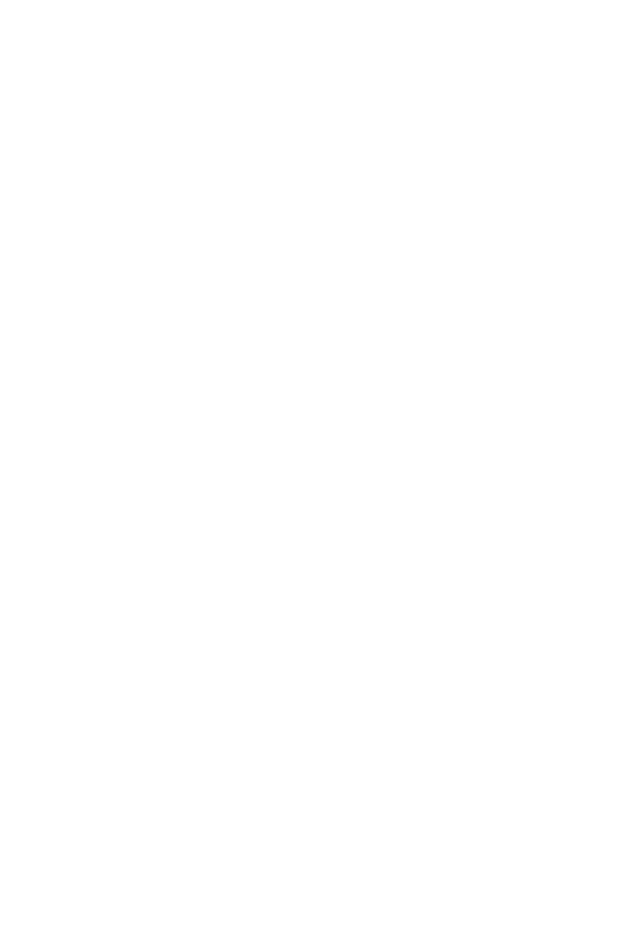
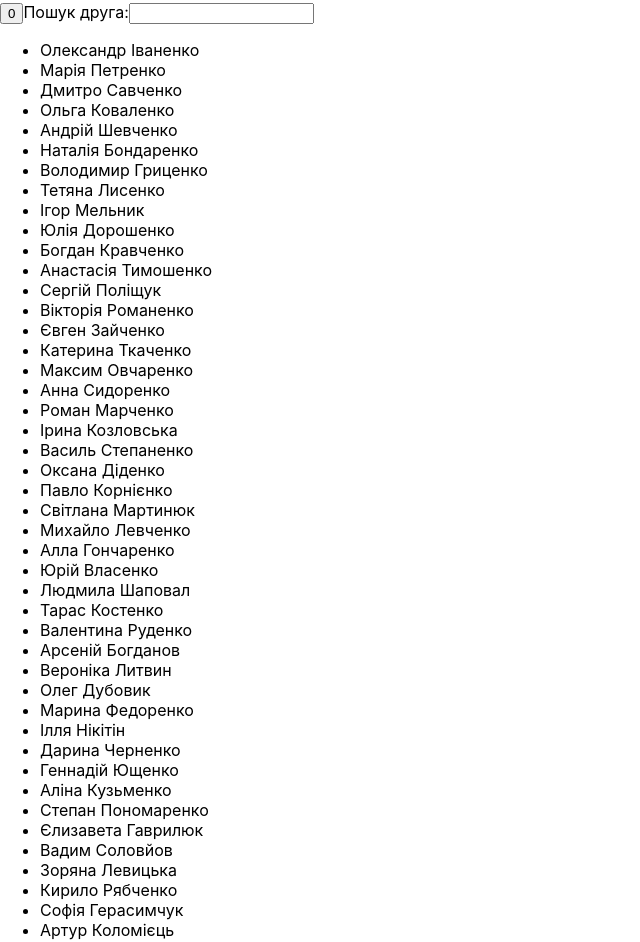
Before and after one commit to Evalac/module4-react-anchor, a React (Create React App) app: page / in a window 1280 px wide. Shown: the part 640-1582 px from the top of the page, without its empty margins (0-640 px from the left). Before the commit the page ends 800 px from the top, so only its background shows below. Built offline with nearby package versions, Linux system fonts and the light colour scheme.

Commit message:
useMemo()

```diff
--- a/src/components/App.jsx
+++ b/src/components/App.jsx
@@ -6,6 +6,7 @@ import { Clock } from './Clock/Clock';
 import { PokemonMainApp } from './PokeApi/PokemonMainApp';
 import { SkipEffectFirstRender } from './SkipEffectFirstRender/SkipEffectFirstRender';
 import { CounterHooks } from './CoutnerHooks/CoutnerHooks';
+import { FriendList } from './UserMenu/Friends';
 
 export const App = () => {
   const colorData = [
@@ -40,6 +41,10 @@ export const App = () => {
       <div style={{ marginTop: 30 }}>
         <CounterHooks />
       </div>
+
+      <div style={{ marginTop: 30 }}>
+        <FriendList />
+      </div>
     </div>
   );
 };
--- a/src/components/CoutnerHooks/CoutnerHooks.jsx
+++ b/src/components/CoutnerHooks/CoutnerHooks.jsx
@@ -5,10 +5,10 @@ function counterReducer(state, action) {
 
   switch (action.type) {
     case 'increment':
-      return state + action.playload;
+      return { ...state, count: state.count + action.playload };
 
     case 'decrement':
-      return state - action.playload;
+      return { ...state, count: state.count - action.playload };
 
     default:
       return state;
@@ -16,11 +16,11 @@ function counterReducer(state, action) {
 }
 
 function CounterHooks(params) {
-  const [count, dispatch] = useReducer(counterReducer, 0);
+  const [state, dispatch] = useReducer(counterReducer, { count: 0 });
 
   return (
     <div>
-      <p>Кількість кліків: {count}</p>
+      <p>Кількість кліків: {state.count}</p>
       <button
         type="button"
         onClick={() => {
--- /dev/null
+++ b/src/components/UserMenu/Friends.js
@@ -0,0 +1,96 @@
+import { useState, useMemo } from 'react';
+
+const initialFriends = [
+  'Олександр Іваненко',
+  'Марія Петренко',
+  'Дмитро Савченко',
+  'Ольга Коваленко',
+  'Андрій Шевченко',
+  'Наталія Бондаренко',
+  'Володимир Гриценко',
+  'Тетяна Лисенко',
+  'Ігор Мельник',
+  'Юлія Дорошенко',
+  'Богдан Кравченко',
+  'Анастасія Тимошенко',
+  'Сергій Поліщук',
+  'Вікторія Романенко',
+  'Євген Зайченко',
+  'Катерина Ткаченко',
+  'Максим Овчаренко',
+  'Анна Сидоренко',
+  'Роман Марченко',
+  'Ірина Козловська',
+  'Василь Степаненко',
+  'Оксана Діденко',
+  'Павло Корнієнко',
+  'Світлана Мартинюк',
+  'Михайло Левченко',
+  'Алла Гончаренко',
+  'Юрій Власенко',
+  'Людмила Шаповал',
+  'Тарас Костенко',
+  'Валентина Руденко',
+  'Арсеній Богданов',
+  'Вероніка Литвин',
+  'Олег Дубовик',
+  'Марина Федоренко',
+  'Ілля Нікітін',
+  'Дарина Черненко',
+  'Геннадій Ющенко',
+  'Аліна Кузьменко',
+  'Степан Пономаренко',
+  'Єлизавета Гаврилюк',
+  'Вадим Соловйов',
+  'Зоряна Левицька',
+  'Кирило Рябченко',
+  'Софія Герасимчук',
+  'Артур Коломієць',
+  'Марта Чорноморець',
+  'Денис Паламарчук',
+  'Олеся Міщенко',
+  'Григорій Мороз',
+  'Ельвіра Січкар',
+];
+
+function FriendList(params) {
+  const [count, setCount] = useState(0);
+  const [friends] = useState(initialFriends);
+  const [filter, setFilter] = useState('');
+
+  const visibleFriends = useMemo(() => {
+    return friends.filter(friend =>
+      friend.toLowerCase().includes(filter.toLowerCase())
+    );
+  }, [filter, friends]);
+
+  return (
+    <div>
+      <button
+        type="button"
+        onClick={() => setCount(prevState => prevState + 1)}
+      >
+        {count}
+      </button>
+
+      <label htmlFor="name">
+        Пошук друга:
+        <input
+          type="text"
+          name="name"
+          id="name"
+          onChange={e => setFilter(e.target.value)}
+          value={filter}
+        />
+      </label>
+
+      <ul>
+        {visibleFriends.map((friend, index) => (
+          <li key={index}>{friend}</li>
+        ))}
+      </ul>
+    </div>
+  );
+}
+
+export { FriendList };
```
Also changed, not shown: src/components/PokeApi/PokemonMainApp.jsx (+0 -19 lines).
